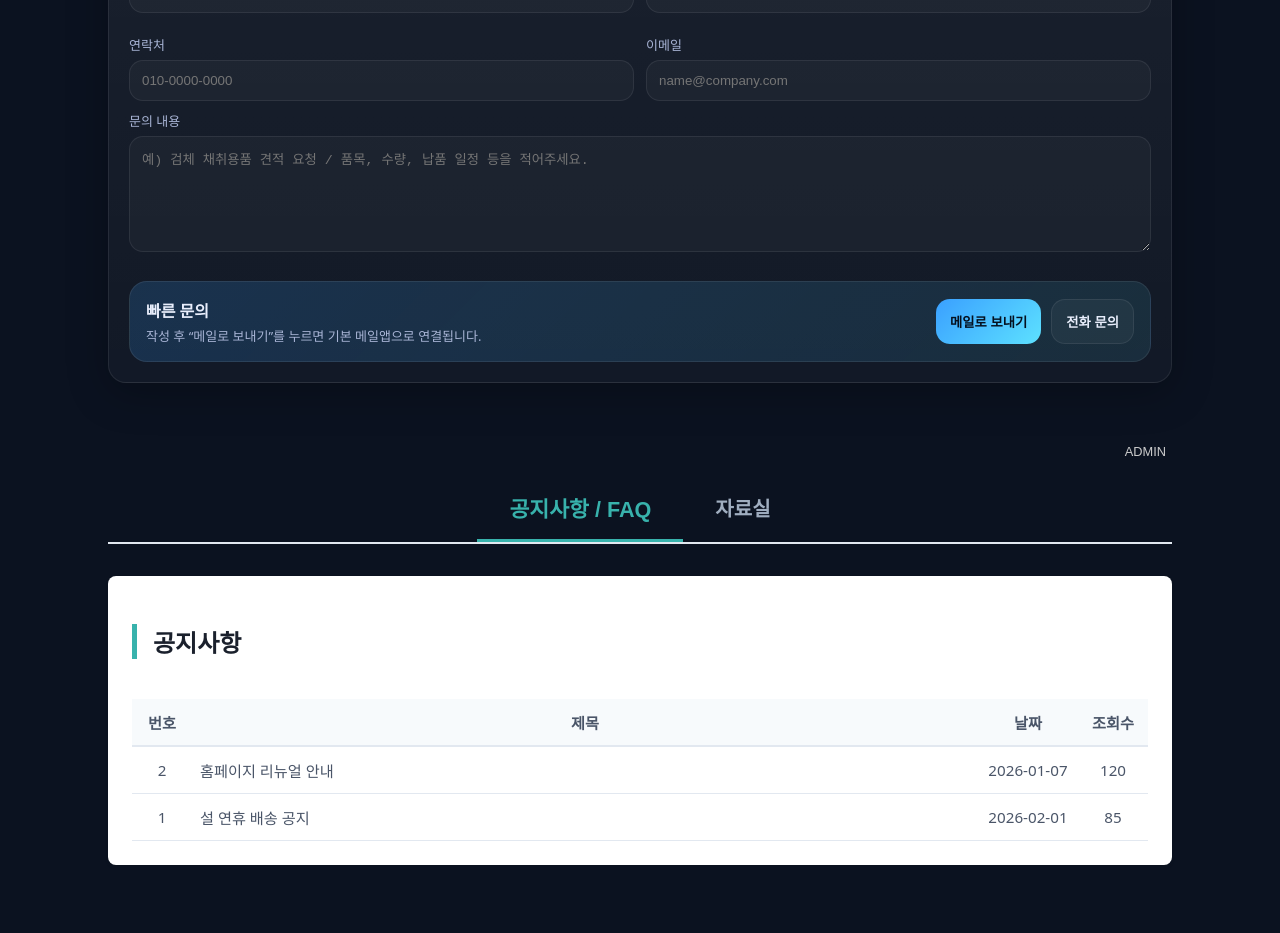
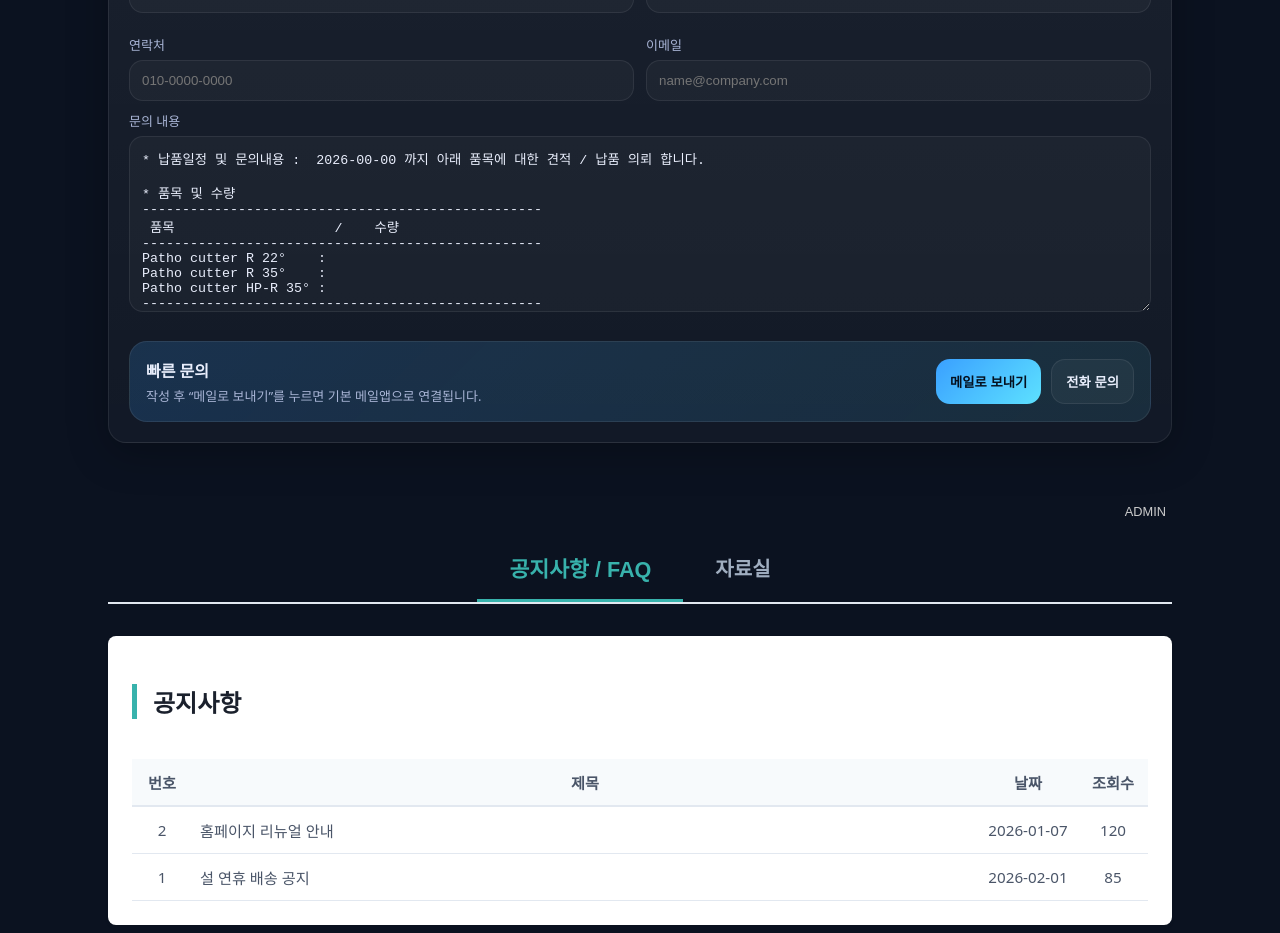
Before and after one commit to changwoojung7-sys/Jain_medical, a React (Vite) app: page / in a window 1280 px wide. Shown: the part 5500-6433 px from the top of the page. Built offline with nearby package versions, Linux system fonts and the light colour scheme.

Commit message:
Add files via upload

```diff
--- a/src/components/ContactCta.jsx
+++ b/src/components/ContactCta.jsx
@@ -7,7 +7,16 @@ export default function ContactCta() {
     name: "",
     phone: "",
     email: "",
-    message: "",
+    message: `* 납품일정 및 문의내용 :  2026-00-00 까지 아래 품목에 대한 견적 / 납품 의뢰 합니다.
+
+* 품목 및 수량
+--------------------------------------------------
+ 품목                    /    수량
+--------------------------------------------------
+Patho cutter R 22°    :
+Patho cutter R 35°    :
+Patho cutter HP-R 35° :
+--------------------------------------------------`,
   });
 
   const [isMailModalOpen, setIsMailModalOpen] = useState(false);
@@ -62,7 +71,7 @@ ${form.message}
           <textarea
             value={form.message}
             onChange={(e) => setForm({ ...form, message: e.target.value })}
-            rows={6}
+            rows={10}
             style={{
               width: "100%",
               borderRadius: 14,
--- a/src/styles.css
+++ b/src/styles.css
@@ -600,6 +600,12 @@ a {
   gap: 16px;
 }
 
+@media (max-width: 768px) {
+  .product-grid {
+    grid-template-columns: 1fr;
+  }
+}
+
 .product-card {
   display: block;
   background: rgba(255, 255, 255, 0.03);
```
